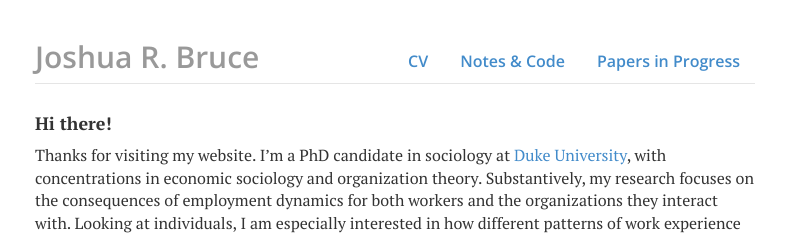
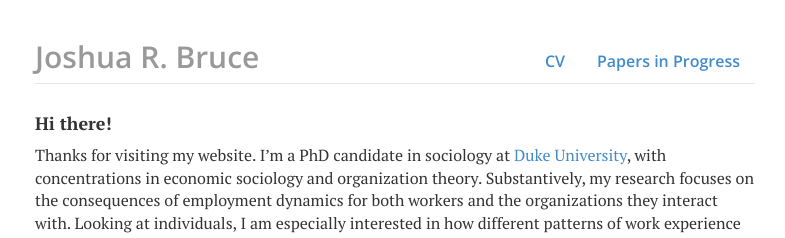
Before and after one commit to joshuarbruce/joshuarbruce.github.io, a Jekyll site: the page built from index.html, in a window 1280 px wide. Shown: the top 238 px of the page, without its empty margins (245-1030 px from the left). Built offline with Jekyll 4.4.1, drawn with Linux system fonts in a browser that asks for light colours; nearby versions of some CDN libraries.

Commit message:
edit header

```diff
--- a/_includes/header.html
+++ b/_includes/header.html
@@ -1,7 +1,7 @@
 <div class="header">
 	<ul class="nav nav-pills pull-right">
 		<li class="text" ><a href="/files/joshuarbruce_current_cv.pdf" target="_blank" title="CV">CV</a></li>
-		<li class="{{ page.notes }}"><a href="/notes" title="Notes">Notes &amp; Code</a></li>
+		<!-- <li class="{{ page.notes }}"><a href="/notes" title="Notes">Notes &amp; Code</a></li> -->
         <li class="{{ page.papers }}"><a href="/papers" title="Papers">Papers in Progress</a></li>
 	</ul>
 	<h2 class="text-muted" text-decoration="none" color="#999999"><a href="/">Joshua R. Bruce</a></h2>
```
